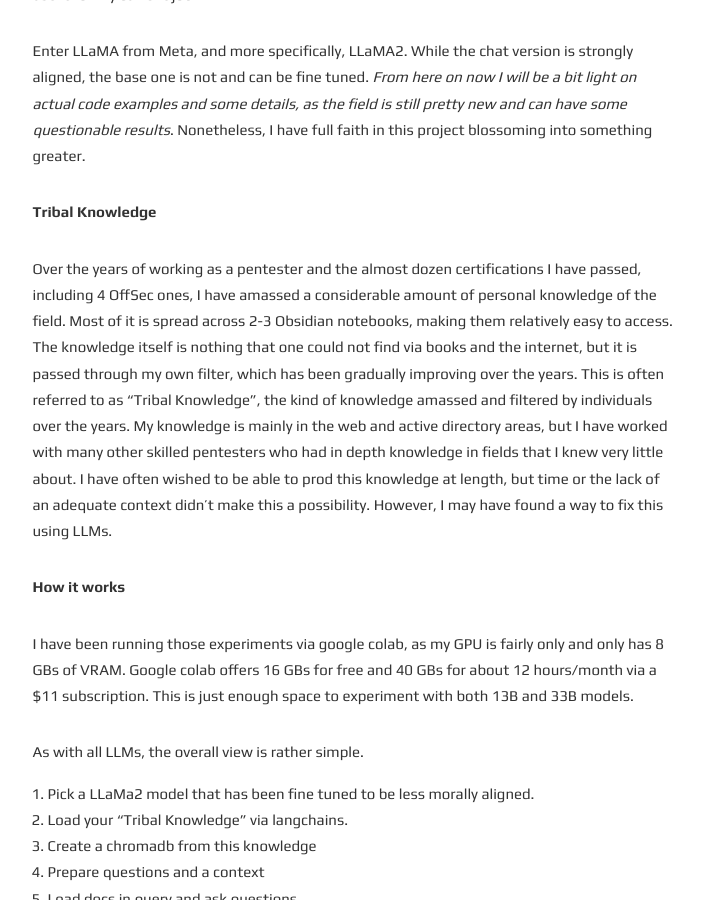
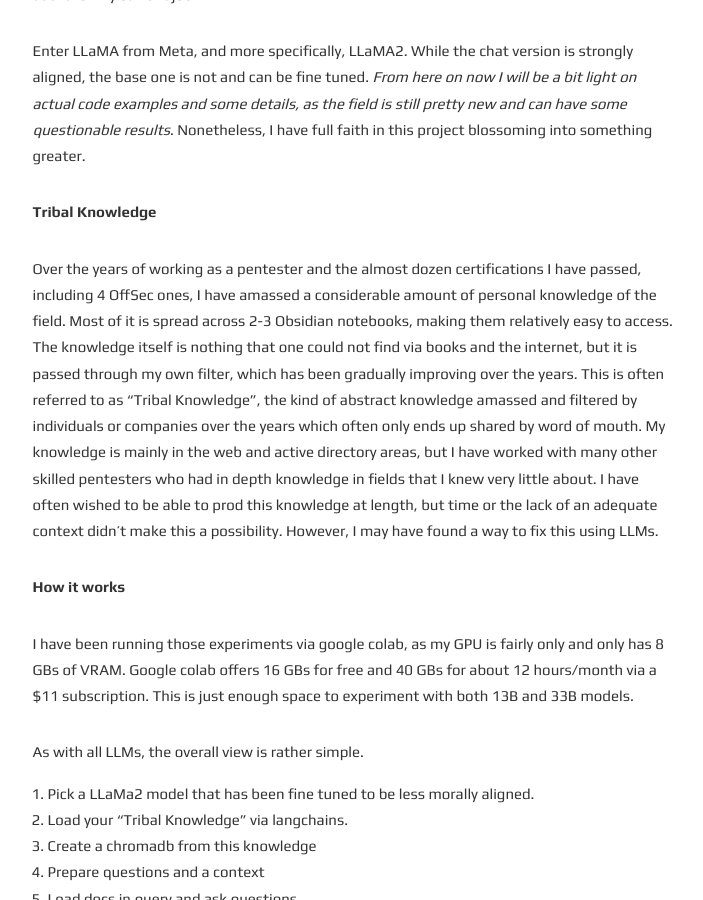
Before and after one commit to robsware/robsware.github.io, a Jekyll site: the page built from _posts/2023-11-05-llmhacking.md, in a window 1280 px wide and 900 px high, scrolled down 1129 px. Shown: the whole window, without its empty margins (285-988 px from the left). Built offline with Jekyll 4.4.1, drawn with Linux system fonts in a browser that asks for light colours.

Commit message:
Update 2023-11-05-llmhacking.md

```diff
--- a/_posts/2023-11-05-llmhacking.md
+++ b/_posts/2023-11-05-llmhacking.md
@@ -21,7 +21,7 @@
 
 **Tribal Knowledge**
 
-Over the years of working as a pentester and the almost dozen certifications I have passed, including 4 OffSec ones, I have amassed a considerable amount of personal knowledge of the field. Most of it is spread across 2-3 Obsidian notebooks, making them relatively easy to access. The knowledge itself is nothing that one could not find via books and the internet, but it is passed through my own filter, which has been gradually improving over the years. This is often referred to as “Tribal Knowledge”, the kind of knowledge amassed and filtered by individuals over the years. My knowledge is mainly in the web and active directory areas, but I have worked with many other skilled pentesters who had in depth knowledge in fields that I knew very little about. I have often wished to be able to prod this knowledge at length, but time or the lack of an adequate context didn’t make this a possibility. However, I may have found a way to fix this using LLMs.
+Over the years of working as a pentester and the almost dozen certifications I have passed, including 4 OffSec ones, I have amassed a considerable amount of personal knowledge of the field. Most of it is spread across 2-3 Obsidian notebooks, making them relatively easy to access. The knowledge itself is nothing that one could not find via books and the internet, but it is passed through my own filter, which has been gradually improving over the years. This is often referred to as “Tribal Knowledge”, the kind of abstract knowledge amassed and filtered by individuals or companies over the years which often only ends up shared by word of mouth. My knowledge is mainly in the web and active directory areas, but I have worked with many other skilled pentesters who had in depth knowledge in fields that I knew very little about. I have often wished to be able to prod this knowledge at length, but time or the lack of an adequate context didn’t make this a possibility. However, I may have found a way to fix this using LLMs.
 
 **How it works**
 
```
